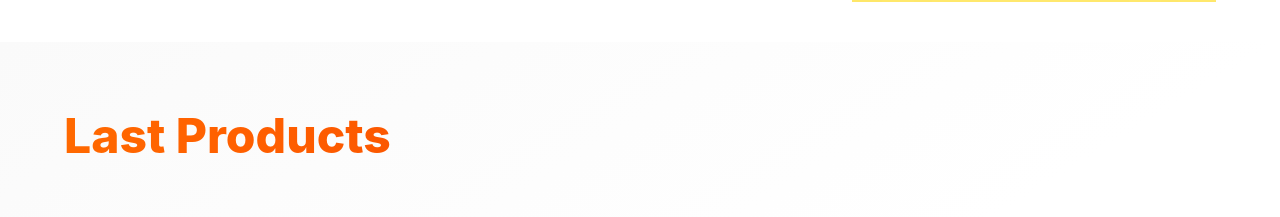
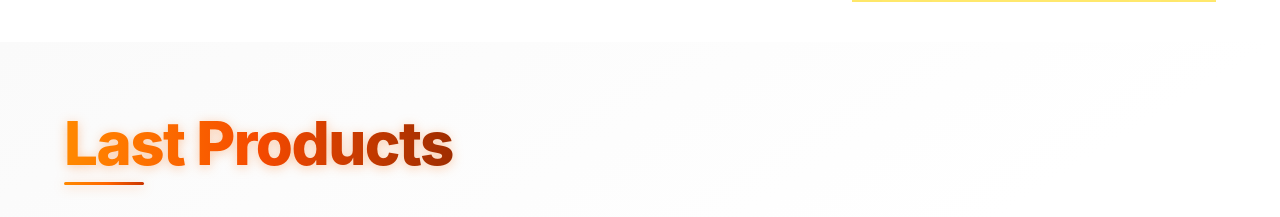
Before and after one commit to DuyPhatpeo/ecommerce, a React (Vite) app: page / in a window 1280 px wide. Shown: the part 1274-1491 px from the top of the page. Built offline with nearby package versions, Linux system fonts and the light colour scheme; data requests are answered from the project's data file; grey boxes are pictures that could not be loaded.

Commit message:
update style

```diff
--- a/src/components/home/ProductView.tsx
+++ b/src/components/home/ProductView.tsx
@@ -143,8 +143,15 @@ const EmptyState = () => (
 
 const SectionHeaderContent = ({ section }: { section: Section }) => (
   <div className="flex-1 text-left overflow-visible">
-    <h2 className="text-2xl md:text-4xl lg:text-5xl font-extrabold leading-tight pb-1 bg-gradient-to-r from-orange-500 via-orange-600 to-orange-800 bg-clip-text text-transparent">
+    <h2
+      className="relative inline-block text-3xl md:text-5xl lg:text-6xl
+                 font-extrabold leading-tight tracking-tight
+                 bg-gradient-to-r from-orange-400 via-orange-600 to-orange-800
+                 bg-clip-text text-transparent drop-shadow-[0_2px_6px_rgba(249,115,22,0.35)]"
+    >
       {section.title}
+      {/* gạch gradient nhỏ bên dưới */}
+      <span className="absolute left-0 -bottom-1 h-[3px] w-20 rounded-full bg-gradient-to-r from-orange-400 via-orange-500 to-orange-700"></span>
     </h2>
   </div>
 );
```
